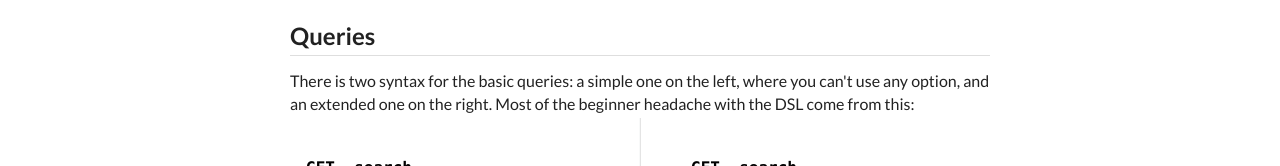
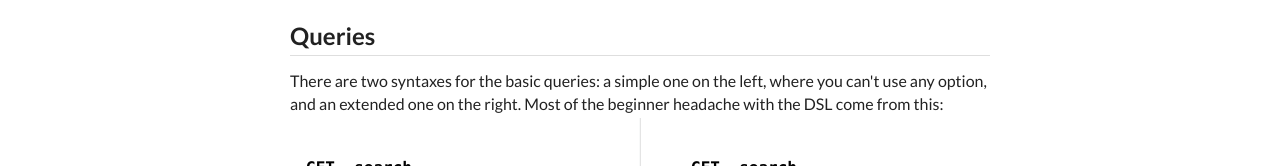
Before and after one commit to jolicode/elasticsearch-cheatsheet, a plain HTML site: page index.html in a window 1280 px wide. Shown: the part 426-592 px from the top of the page. Drawn offline with nearby package versions, Linux system fonts and the light colour scheme.

Commit message:
Update index.html To Fix Grammar
Modify `There is two syntax` to `There are two syntaxes`

```diff
--- a/index.html
+++ b/index.html
@@ -169,7 +169,7 @@
       <h2 class="ui dividing header">Queries</h2>
 
         <p>
-          There is two syntax for the basic queries: a simple one on the left, where you can't use any option,
+          There are two syntaxes for the basic queries: a simple one on the left, where you can't use any option,
           and an extended one on the right. Most of the beginner headache with the DSL come from this:
         </p>
         <div class="ui two column very relaxed grid" style="position:relative;">
```
